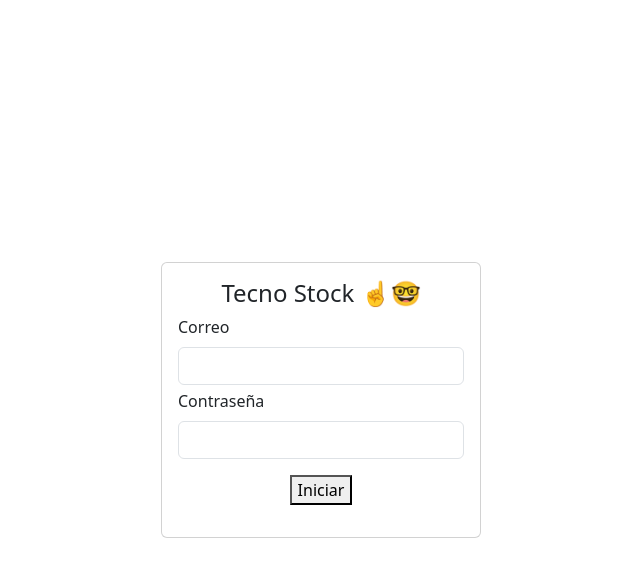
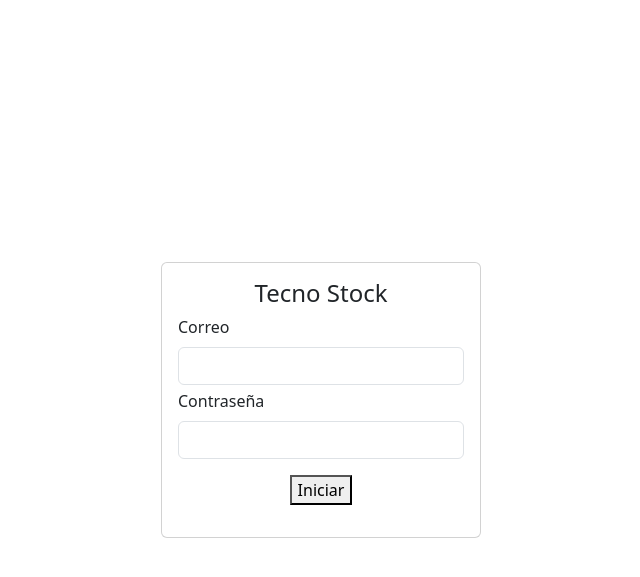
Before and after one commit to SebaLaVe/TecnoStock, a PHP site: page /sesion/login.php in a window 1280 px wide. Shown: the top 577 px of the page, without its empty margins (319-959 px from the left). Run offline with PHP 8.4, Linux system fonts and the light colour scheme; some libraries are stand-ins or nearby versions.

Commit message:
Actualizar formulario de inicio de sesion

```diff
--- a/sesion/login.php
+++ b/sesion/login.php
@@ -34,7 +34,7 @@ unset($_SESSION['error']);
     <section class="card" style="max-width: 320px; width: 100%">
 
         <div class="card-body">
-          <h4 class="card-title text-center">Tecno Stock ☝️🤓</h4>
+          <h4 class="card-title text-center">Tecno Stock</h4>
           <form action="autenticador.php" method="POST" class="formulario">
               <div class="mb-3">
                 <label for="correo" class="form-label">Correo</label>
```
